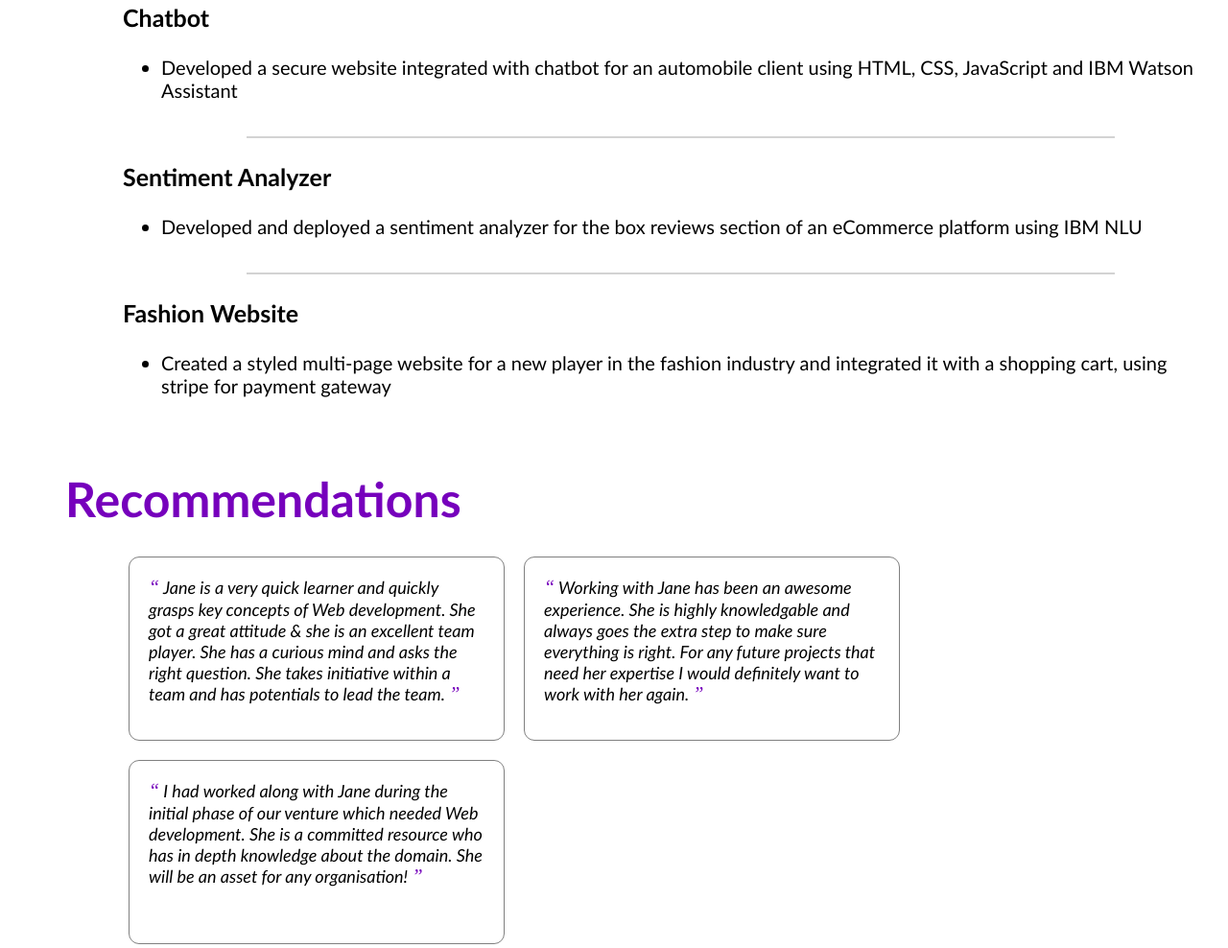
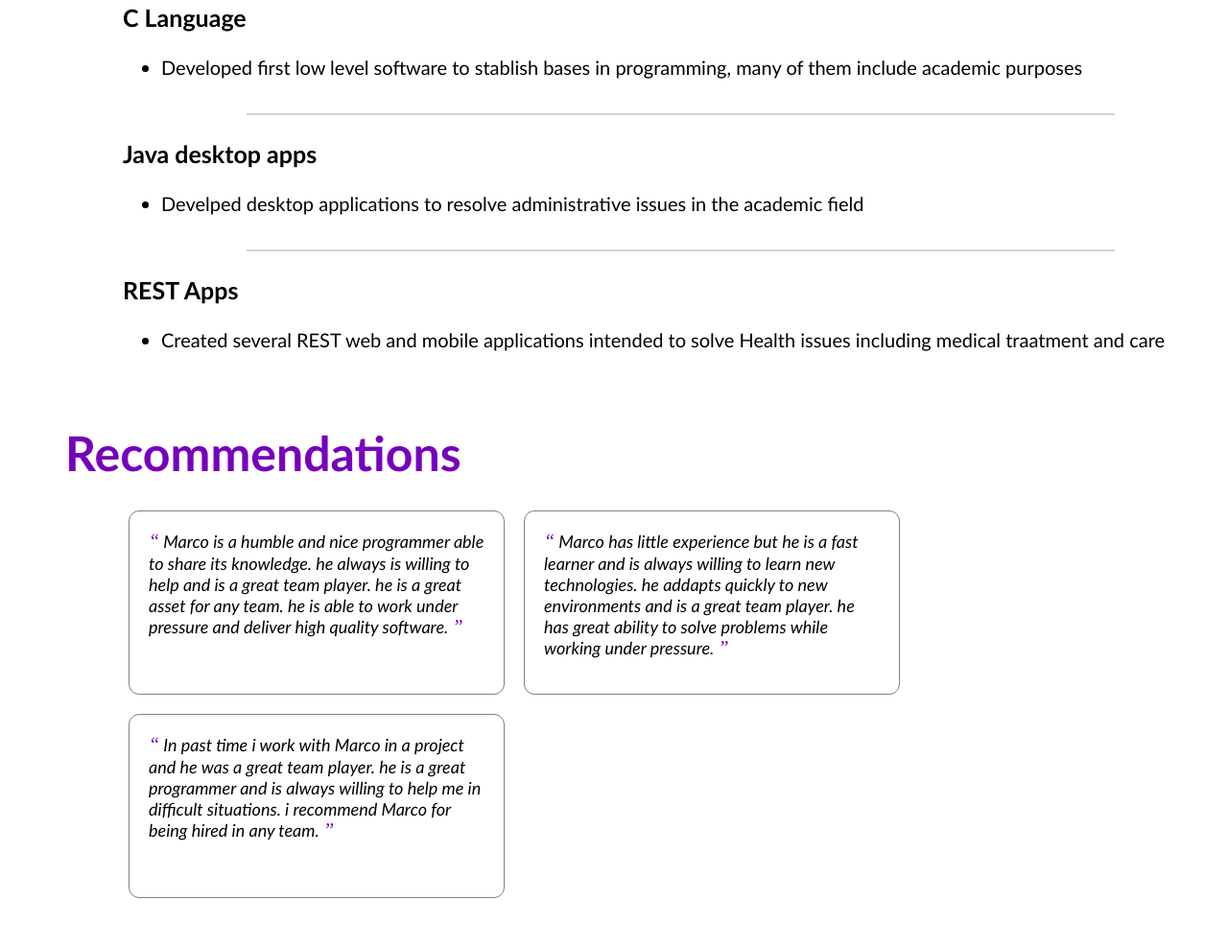
Before and after one commit to markitos002/CourseraHtmlCssJS, a plain HTML site: page SubmitPortf/index.html in a window 1280 px wide. Shown: the part 1494-2482 px from the top of the page at 96% size. Drawn offline with Linux system fonts and the light colour scheme.

Commit message:
final project portfolio

```diff
--- a/SubmitPortf/index.html
+++ b/SubmitPortf/index.html
@@ -46,7 +46,7 @@
           <p>
             I am a junior full stack developer with 2 years of experience in both application and presentation layers.
             I have worked on applications and microservices deployed on several host.
-            I am entusiast to continue learning and practice new technologies.
+            I am enthusiast of continue learning and also practice new technologies.
           </p>
       </div>
     </section>
@@ -100,23 +100,23 @@
 
         <div id="projects-container" class="projects-container">
           <div class="project-card">
-            <h3>Chatbot</h3>
+            <h3>C Language</h3>
             <ul>
-              <li>Developed a secure website integrated with chatbot for an automobile client using HTML, CSS, JavaScript and IBM Watson Assistant</li>
+              <li>Developed first low level software to stablish bases in programming, many of them include academic purposes </li>
             </ul>
           </div>
           <hr>
           <div class="project-card">
-            <h3>Sentiment Analyzer</h3>
+            <h3>Java desktop apps</h3>
             <ul>
-              <li>Developed and deployed a sentiment analyzer for the box reviews section of an eCommerce platform using IBM NLU</li>
+              <li>Develped desktop applications to resolve administrative issues in the academic field</li>
             </ul>
           </div>
           <hr>
           <div class="project-card">
-            <h3>Fashion Website</h3>
+            <h3>REST Apps</h3>
             <ul>
-              <li>Created a styled multi-page website for a new player in the fashion industry and integrated it with a shopping cart, using stripe for payment gateway</li>
+              <li>Created several REST web and mobile applications intended to solve Health issues including medical traatment and care</li>
             </ul>
           </div>
     </div>
@@ -130,24 +130,24 @@
       <div class="all_recommendations" id="all_recommendations">
         <div class="recommendation">
           <span>&#8220;</span>
-          Jane is a very quick learner and quickly grasps key concepts of Web development.
-          She got a great attitude & she is an excellent team player.
-          She has a curious mind and asks the right question.
-          She takes initiative within a team and has potentials to lead the team.
+          Marco is a humble and nice programmer able to share its knowledge.
+          he always is willing to help and is a great team player.
+          he is a great asset for any team.
+          he is able to work under pressure and deliver high quality software.
           <span>&#8221;</span>
         </div>
         <div class="recommendation">
           <span>&#8220;</span>
-          Working with Jane has been an awesome experience.
-          She is highly knowledgable and always goes the extra step to make sure everything is right.
-          For any future projects that need her expertise I would definitely want to work with her again.
+          Marco has little experience but he is a fast learner and is always willing to learn new technologies.
+          he addapts quickly to new environments and is a great team player.
+          he has great ability to solve problems while working under pressure.
           <span>&#8221;</span>
         </div>
         <div class="recommendation">
           <span>&#8220;</span>
-          I had worked along with Jane during the initial phase of our venture which needed Web development.
-          She is a committed resource who has in depth knowledge about the domain.
-          She will be an asset for any organisation!
+          In past time i work with Marco in a project and he was a great team player.
+          he is a great programmer and is always willing to help me in difficult situations.
+          i recommend Marco for being hired in any team.
           <span>&#8221;</span>
         </div>
       </div>
@@ -169,13 +169,17 @@
 
     <div class="iconbutton">
       <a href="#home">
+        <svg xmlns="http://www.w3.org/2000/svg" fill="none" viewBox="0 0 24 24" stroke-width="1.5" stroke="white" width="63px">
+          <path stroke-linecap="round" stroke-linejoin="round" d="M15 11.25l-3-3m0 0l-3 3m3-3v7.5M21 12a9 9 0 11-18 0 9 9 0 0118 0z" />
+        </svg>
         <!--Add the code here for the logo to appear and the icon to be actionable-->
       </a>
     </div>
 
     <div class="popup" id="popup" class="flex_center">
       <img src="html_finalprojimages/checkmark--outline.svg"/>
-      <h3><!-- Add appropriate text here--></h3>
+      <h3>Thanks for leaving your recommendation</h3>
+      <!-- Add appropriate text here-->
       <button onclick="showPopup(false)">Ok</button>
     </div>
   </body>
--- a/SubmitPortf/script.js
+++ b/SubmitPortf/script.js
@@ -5,6 +5,7 @@ function addRecommendation() {
   if (recommendation.value != null && recommendation.value.trim() != "") {
     console.log("New recommendation added");
     //Call showPopup here
+    showPopup(true);
 
     // Create a new 'recommendation' element and set it's value to the user's message
     var element = document.createElement("div");
```
Also changed, not shown: SubmitPortf/evidence/aboutme.png (renamed from SubmitPortf/aboutme.png), SubmitPortf/evidence/home_icon.png (added), SubmitPortf/evidence/nav_bar.png (renamed from SubmitPortf/nav_bar.png), SubmitPortf/evidence/new_recommendation.png (added), SubmitPortf/evidence/popup.png (added), SubmitPortf/evidence/profile_name.png (renamed from SubmitPortf/profile_name.png), SubmitPortf/evidence/projects.png (added), SubmitPortf/evidence/recommendations.png (added), SubmitPortf/evidence/skills.png (renamed from SubmitPortf/skills.png).
